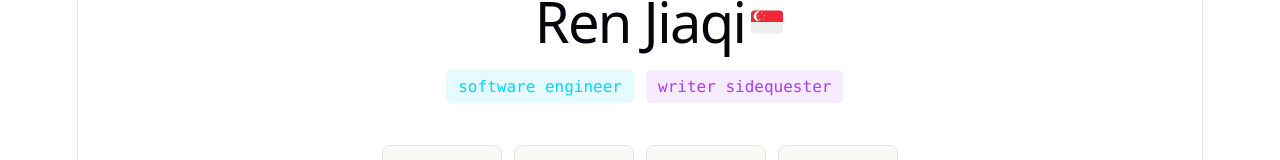
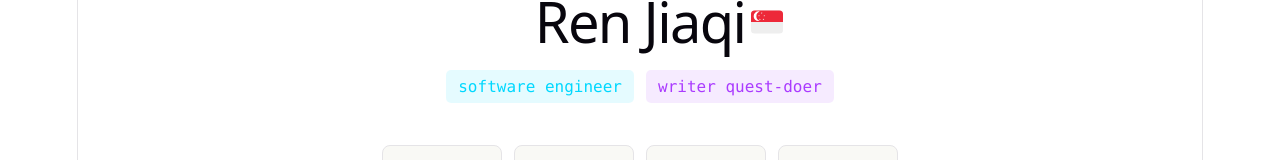
Before and after one commit to jrenjq/jrenjq-website, a React (Vite) app in the folder frontend/: page / in a window 1280 px wide. Shown: the part 296-456 px from the top of the page. Built offline with nearby package versions, Linux system fonts and the light colour scheme; no server answers.

Commit message:
Pushed DEV frontend source files 2026-11-13 18:35:24

```diff
--- a/frontend/src/App.jsx
+++ b/frontend/src/App.jsx
@@ -55,7 +55,7 @@ function App() {
               software engineer
             </button>
             <button type="button" className="purple-bg-button bg-button-code">
-              writer sidequester
+              writer quest-doer
             </button>
           </div>
         </div>
```
